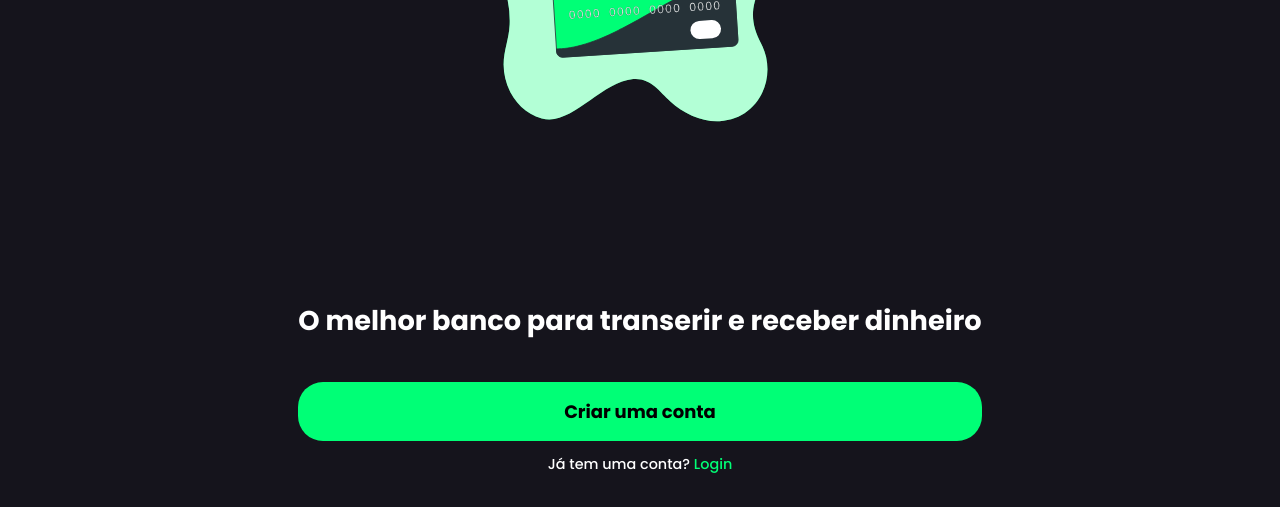
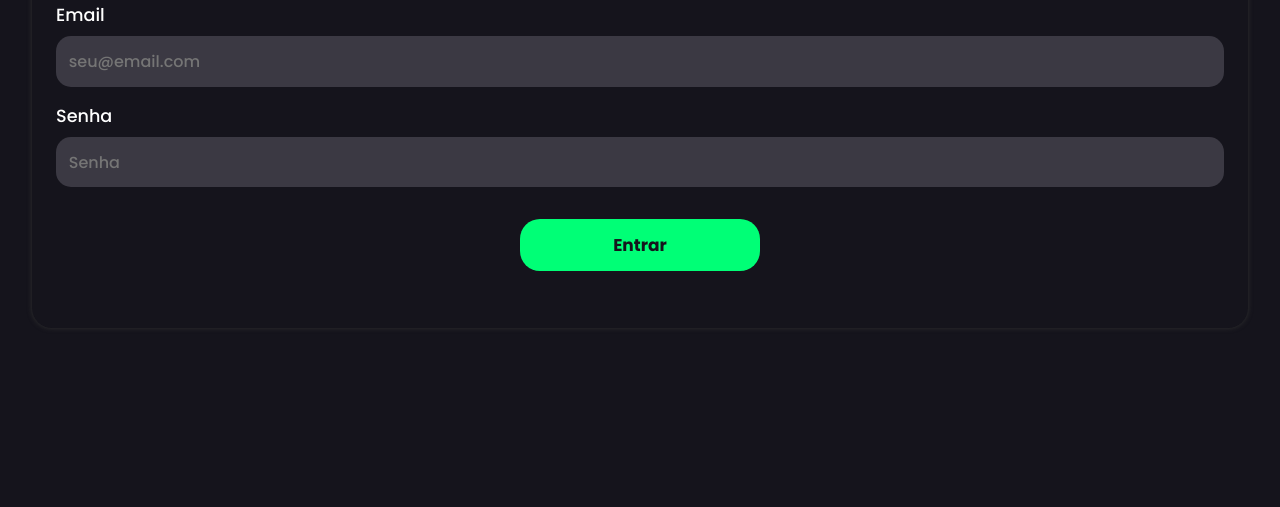
Before and after one commit to lucylima/pix-bank, a website: page html/login.html in a window 1280 px wide. Shown: the part 293-800 px from the top of the page. Drawn offline with Linux system fonts and the light colour scheme; files that its build step writes are made by us from their sources; files whose address does not match are found by name.

Commit message:
página de login completa sem javascript

```diff
--- a/css/login.css
+++ b/css/login.css
@@ -0,0 +1,89 @@
+@import url('https://fonts.googleapis.com/css2?family=Poppins:wght@500;700&display=swap');
+* {box-sizing: border-box; padding: 0; margin: 0;}
+body {padding: 0; margin: 0; font-family: 'Poppins', sans-serif; background-color: var(--cor-background); color: white;}
+:root {
+  --cor-background: #15141C;
+  --cor-primaria: #00FF76;
+  --cor-secundaria: #3B3943;
+}
+
+.container {
+    display: flex;
+    align-items: center;
+    justify-content: center;
+    width: 100%;
+    height: 100vh;
+    padding: 2rem;
+}
+
+.card-login {
+    display: flex;
+    align-items: center;
+    justify-content: center;
+    box-shadow: 0px 0px 5px rgb(49, 49, 49);
+    width: 100%;
+    height: 60%;
+    border-radius: 20px;
+    padding: 1.5rem;
+    gap: 1rem;
+    h3 {
+        color: var(--cor-primaria);
+        text-align: center;
+        font-size: 1.8rem;
+    }
+}
+form {width: 100%;}
+.fieldgroup {
+    gap:1rem;
+    display: flex;
+    flex-direction: column;
+    margin-top: 1rem;
+}
+.fieldset {
+    display: flex;
+    flex-direction: column;
+    width: 100%;
+    gap: 0.5rem;
+    input {
+    padding: 0.8rem 0.8rem;
+    border: none;
+    background-color: var(--cor-secundaria);
+    border-radius: 15px;
+    font-family: 'Poppins', sans-serif;
+    font-size: 1rem;
+    color: white;
+    }
+    input:focus {
+    outline: none;
+    }
+    ::placeholder{
+    font-size: medium;
+    }
+    label {
+        font-size: 1.1rem;
+    }
+}
+.button-entrar {
+    margin-top: 1rem;
+    display: flex;
+    align-self: center;
+    button {
+      display: flex;
+      align-items: center;
+      justify-content: center;
+      border: none;
+      width: 15rem;
+      padding: 0.8rem 0.5rem;
+      background-color: var(--cor-primaria);
+      color: var(--cor-background);
+      font-family: 'Poppins', sans-serif;
+      border-radius: 20px;
+      font-weight: bold;
+      font-size: 17px;
+    }
+    button:active {
+        background-color: #15141C;
+        color: var(--cor-primaria);
+        outline: 4px solid var(--cor-primaria);
+      }
+  }
--- a/html/login.html
+++ b/html/login.html
@@ -4,20 +4,32 @@
   <meta charset="UTF-8">
   <meta http-equiv="X-UA-Compatible" content="IE=edge">
   <meta name="viewport" content="width=device-width, initial-scale=1.0">
-  <link rel="stylesheet" href="css/welcome.css">
+  <link rel="stylesheet" href="../css/login.css">
   <title>Login</title>
 </head>
 <body>
   <main>
     <div class="container">
-      <img src="assets/Credit card-bro.svg" alt="">
-      <div class="action">
-        <h1>O melhor banco para transerir e receber dinheiro</h1>
-        <button onclick="registrar()">Criar uma conta</button>
-        <p>Já tem uma conta? <a onclick="login()">Login</a></p>
+      <div class="card-login">
+        <form action="">
+          <h3>Login</h3>
+          <div class="fieldgroup">
+            <div class="fieldset">
+              <label for="email">Email</label>
+              <input type="email" name="" id="" placeholder="seu@email.com">
+            </div>
+            <div class="fieldset">
+              <label for="senha">Senha</label>
+              <input type="password" name="" id="" placeholder="Senha">
+            </div>
+            <div class="button-entrar">
+              <button>Entrar</button>
+            </div>
+          </div>
+        </form>
       </div>
     </div>
   </main>
-  <script src="js/login.js"></script>
+  <script src="../js/login.js" defer></script>
 </body>
 </html>
```
